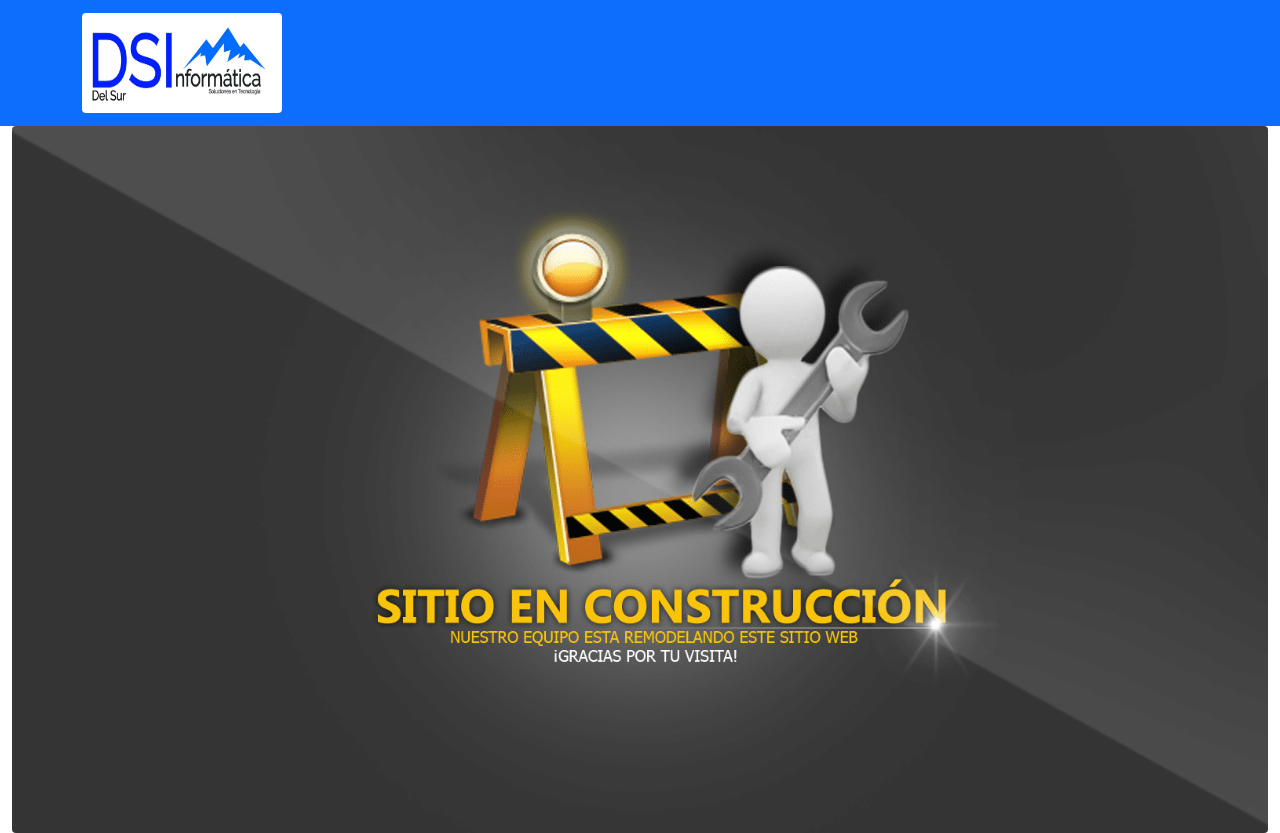
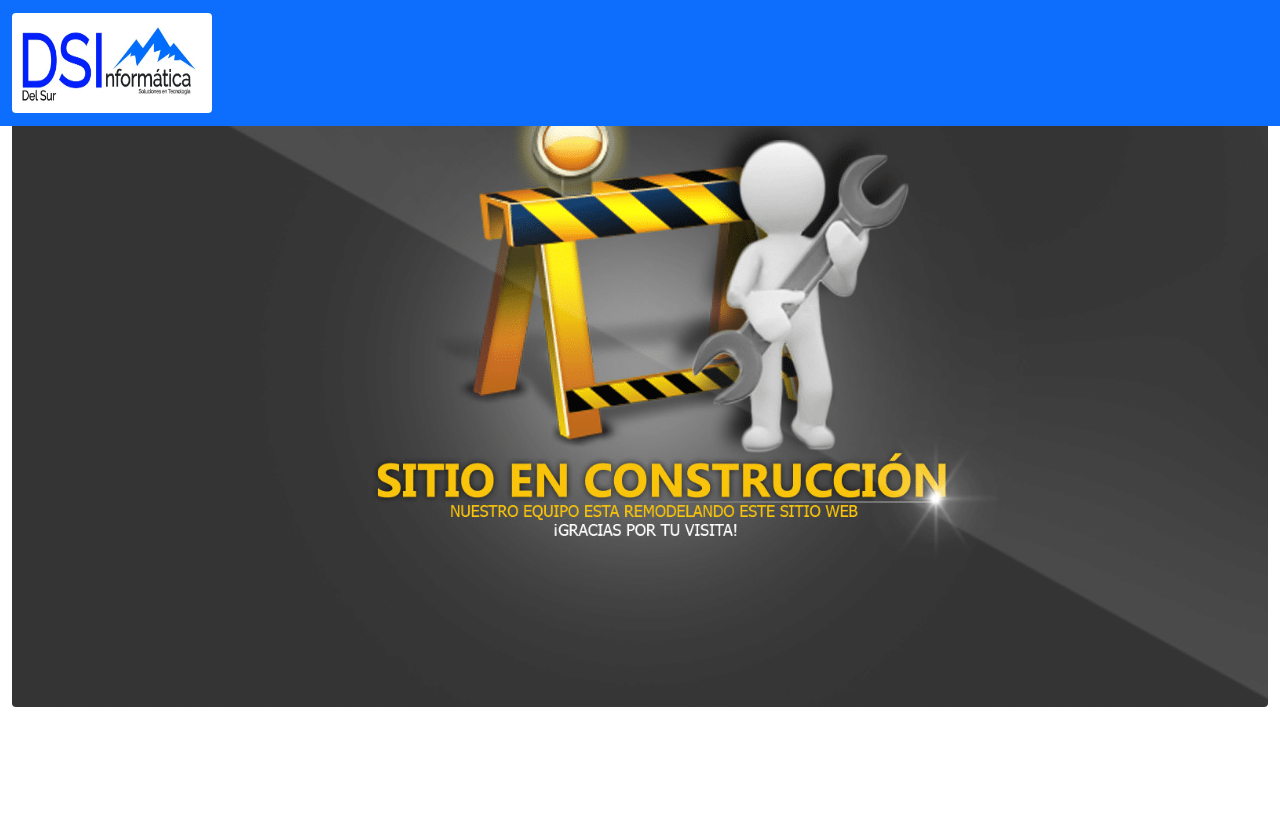
Before and after one commit to dtermite/DSI, a plain HTML site: page index.html in a window 1280 px wide. After the commit the page ends 800 px from the top, so only its background shows below. Drawn offline with nearby package versions, Linux system fonts and the light colour scheme.

Commit message:
Cambio a contenedor fluid

```diff
--- a/index.html
+++ b/index.html
@@ -12,8 +12,8 @@
     <title>Del Sur Informática</title>
   </head>
   <header>
-    <nav class="navbar navbar-dark bg-primary">
-      <div class="container">
+    <nav class="navbar navbar-dark bg-primary fixed-top">
+      <div class="container-fluid">
         <a class="navbar-brand" href="#">
           <img src="/imagenes/LogoDSInew.jpg"  class="rounded float-start" alt="Logo" width="200" height="100">
         </a>
```
